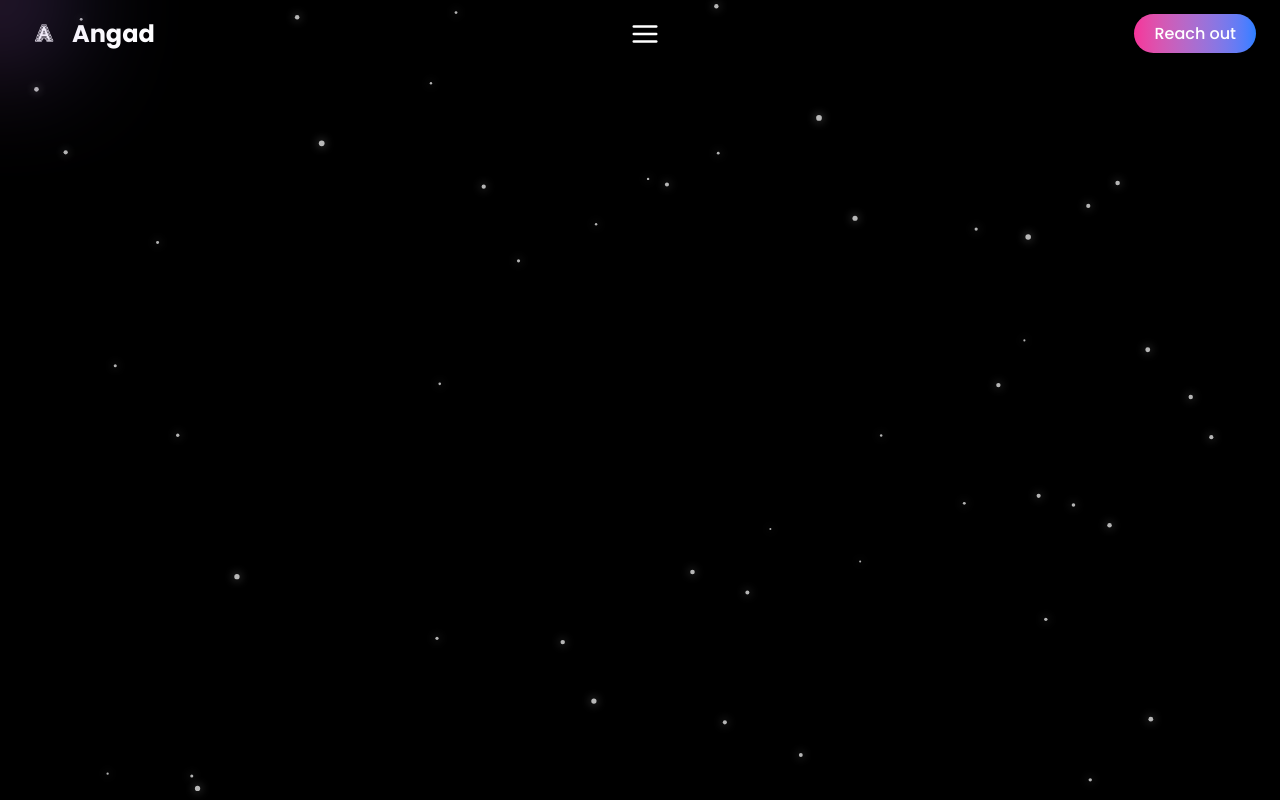
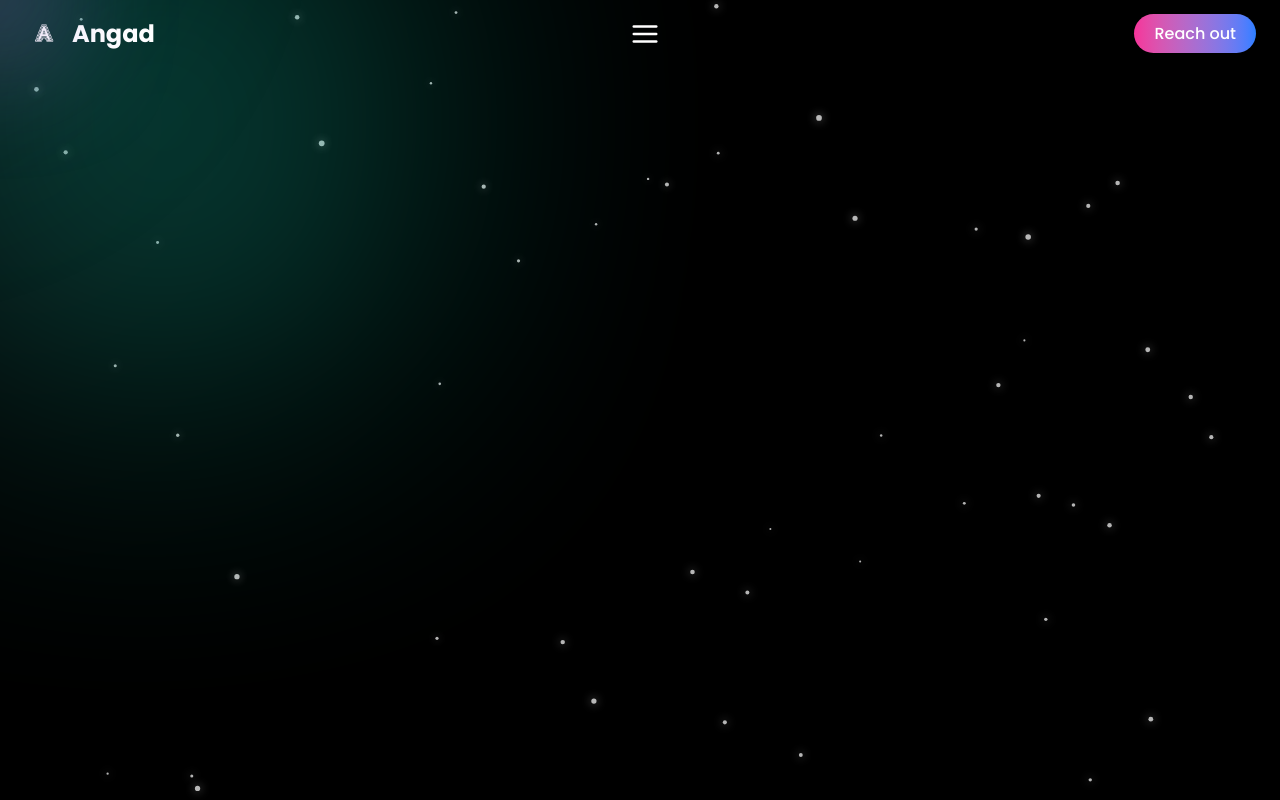
Before and after one commit to AngadAhluwalia/my-portfolio, a React (Vite) app: page / in a window 1280 px wide. Shown: the top 800 px of the page. Built offline with nearby package versions, Linux system fonts and the light colour scheme.

Commit message:
added home page animations

```diff
--- a/src/section/Home.jsx
+++ b/src/section/Home.jsx
@@ -1,11 +1,11 @@
 import ParticlesBackground from "../components/ParticlesBackground"
 export default function Home(){
   return(
-    <section id="home" className="w-full h-screen rellative bg-black overflow-hidden ">
+    <section id="home" className="w-full h-screen relative bg-black overflow-hidden ">
       <ParticlesBackground/>
       <div className="absolute isnet-0">
-        <div className="absolute -top-32 -left-32 w[70vw]sm:w-[z-500vw] md:w-[40vw]"></div>
-        <div></div>
+        <div className="absolute -top-32 -left-32 w[70vw] sm:w-[z-500vw] md:w-[40vw] h-[70vw] sm:h-[50vw] md:h-[40vw] max-w-[500px] max-h-[500px] rounded-full bg-gradient-to-r from-[#302b63] via-[#00bf8f] to-[#1cd8d2] opacity-30 sm:opacity-20 md:opacity-10 blur-[100px] sm:blur-[130px] md:blur-[150px] animate-pulse"></div>
+        <div className="absolute -bottom-0 -right-0 w[70vw] sm:w-[z-500vw] md:w-[40vw] h-[70vw] sm:h-[50vw] md:h-[40vw] max-w-[500px] max-h-[500px] rounded-full bg-gradient-to-r from-[#302b63] via-[#00bf8f] to-[#1cd8d2] opacity-30 sm:opacity-20 md:opacity-10 blur-[100px] sm:blur-[130px] md:blur-[150px] animate-pulse delay-500"></div>
 
     </div>
     </section>
```
